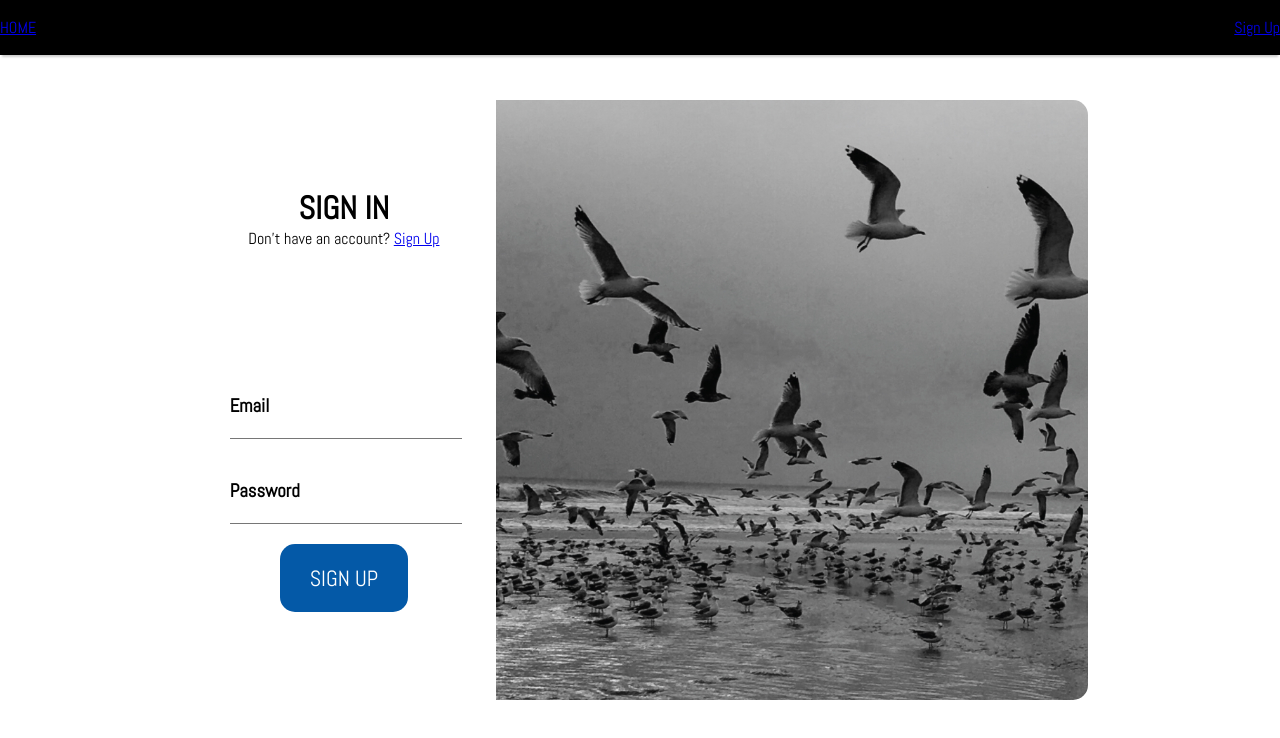
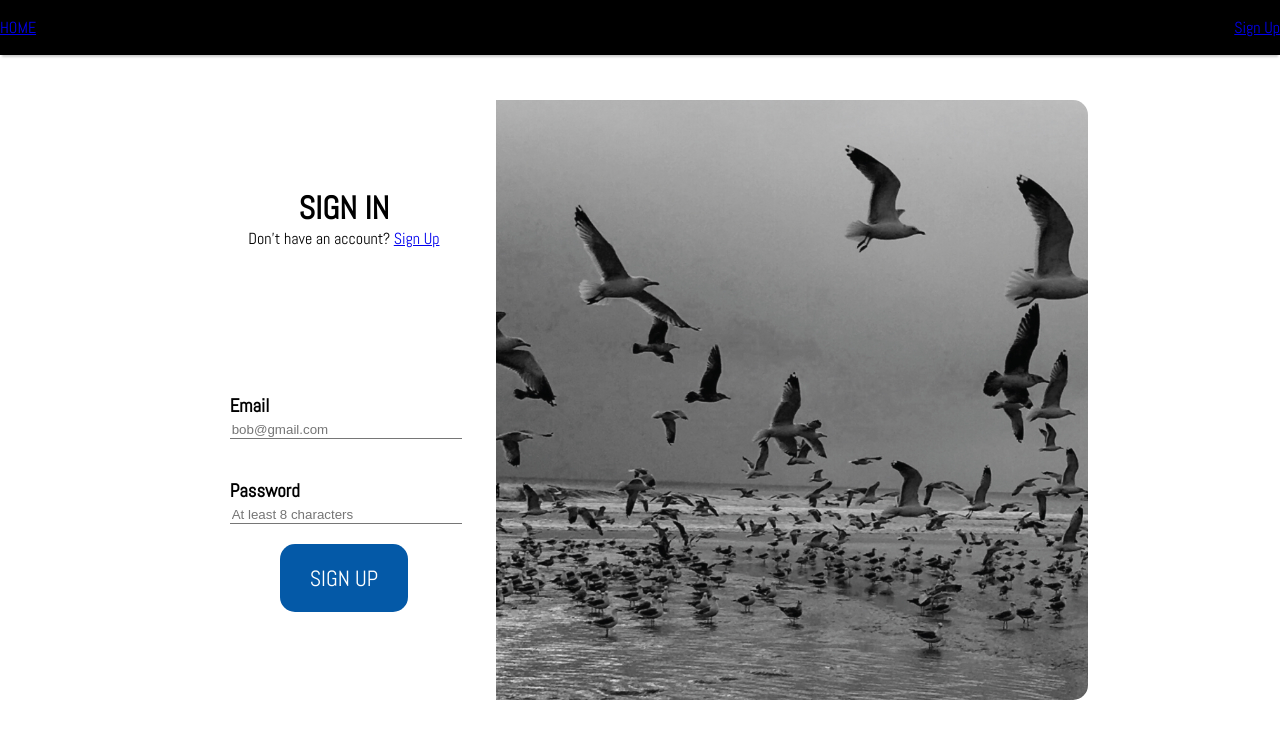
Before and after one commit to aupadhyay123/Encrypted_Patient_Platform, a Next.js app in the folder frontend/: page /login in a window 1280 px wide. Shown: the top 738 px of the page. Built offline with nearby package versions, Linux system fonts and the light colour scheme.

Commit message:
connected login and registration

```diff
--- a/frontend/components/FormInput.js
+++ b/frontend/components/FormInput.js
@@ -1,10 +1,22 @@
 import styles from './FormInput.module.css';
+
+const placeholders = {
+  'Name': 'Bob Smith',
+  'Phone': '123-456-7890',
+  'Email': 'bob@gmail.com',
+  'Password': 'At least 8 characters'
+}
 
 export default function FormInput(props) {
   return (
     <div className={styles.inputContainer}>
       <h3 className={styles.inputHeader}>{props.title}</h3>
-      <input type={props.type} className={styles.inputField} id={props.title} onChange={props.onChange} />
+      <input
+        type={props.type}
+        className={styles.inputField}
+        id={props.title}
+        onChange={props.onChange}
+        placeholder={placeholders[props.title]} />
     </div>
   );
 }
--- a/frontend/components/LoginModal.js
+++ b/frontend/components/LoginModal.js
@@ -8,7 +8,35 @@ import styles from './Modal.module.css';
 // next.js
 import Link from 'next/link';
 
+// react.js
+import { useState } from 'react';
+
 export default function LoginModal(props) {
+  const [email, setEmail] = useState('');
+  const [password, setPassword] = useState('');
+
+  const handleSubmit = e => {
+    e.preventDefault();
+    const url = 'https://10f9a8053f5c.ngrok.io/login';
+    fetch(url, {
+      method: "post",
+      headers: {
+        'Accept': 'application/json',
+        'Content-Type': 'application/json'
+      },
+      body: JSON.stringify({
+        email: email,
+        password: password,
+      })
+    })
+    .then(data => {
+      return data.json()
+    })
+    .then(res => {
+        console.log(res);
+    })
+  }
+
   return (
     <Modal>
       <div className={styles.input}>
@@ -16,9 +44,17 @@ export default function LoginModal(props) {
           <h1>SIGN IN</h1>
           <p>Don't have an account? <Link href='/register' className='link'>Sign Up</Link></p>
         </div>
-        <form className={styles.form}>
-          <FormInput title='Email' type='text' />
-          <FormInput title='Password' type='password' />
+        <form className={styles.form} onSubmit={handleSubmit}>
+          <FormInput
+            title='Email'
+            type='text'
+            onChange={(e) => setEmail(e.target.value)}
+            value={email} />
+          <FormInput
+            title='Password'
+            type='password'
+            onChange={(e) => setPassword(e.target.value)}
+            value={password} />
           <input type='submit' value='SIGN UP' className={styles.submitButton} id={styles.loginButton} />
         </form>
       </div>
```
Also changed, not shown: frontend/components/RegisterModal.js (+33 -12 lines), 1 other file (tests, documents, lock files or other folders).
